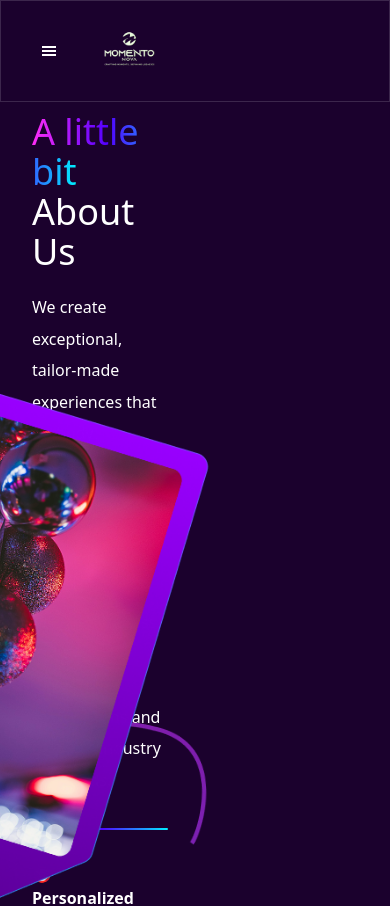
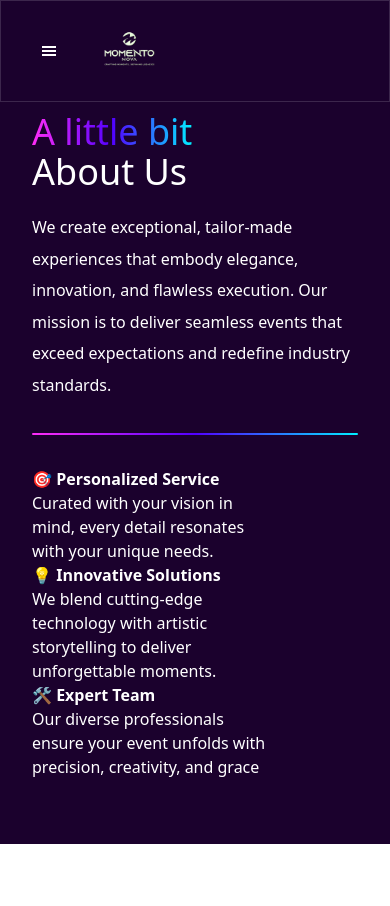
Before and after one commit to DarkModeSolutions/Momento-nova, a Next.js app in the folder momento-nova/: page /about-us in a window 390 px wide. Shown: the top 906 px of the page. After the commit the page ends 844 px from the top, so only its background shows below. Built offline with nearby package versions, Linux system fonts and the light colour scheme.

Commit message:
fix: improve layout responsiveness in AboutUs component for better mobile display

```diff
--- a/momento-nova/src/app/about-us/page.tsx
+++ b/momento-nova/src/app/about-us/page.tsx
@@ -7,7 +7,7 @@ import Image from "next/image";
 const AboutUs = () => {
   return (
     <div className="bg-[#1B012D] pt-28 relative min-h-screen p-8">
-      <div className="w-5/12">
+      <div className="md:w-5/12 w-full">
         <div className="w-full text-4xl">
           <h2 className="gradient-text inline">A little bit</h2>
           <h1 className="capitalize text-[#ffffff]">About Us</h1>
@@ -45,7 +45,7 @@ const AboutUs = () => {
           </div>
         </div>
       </div>
-      <div className="absolute w-[600px] aspect-square right-[20%] top-[26%]">
+      <div className="absolute w-[600px] aspect-square right-[20%] top-[26%] hidden md:block">
         <div className="relative">
           <Image
             src={curvyLine}
```
